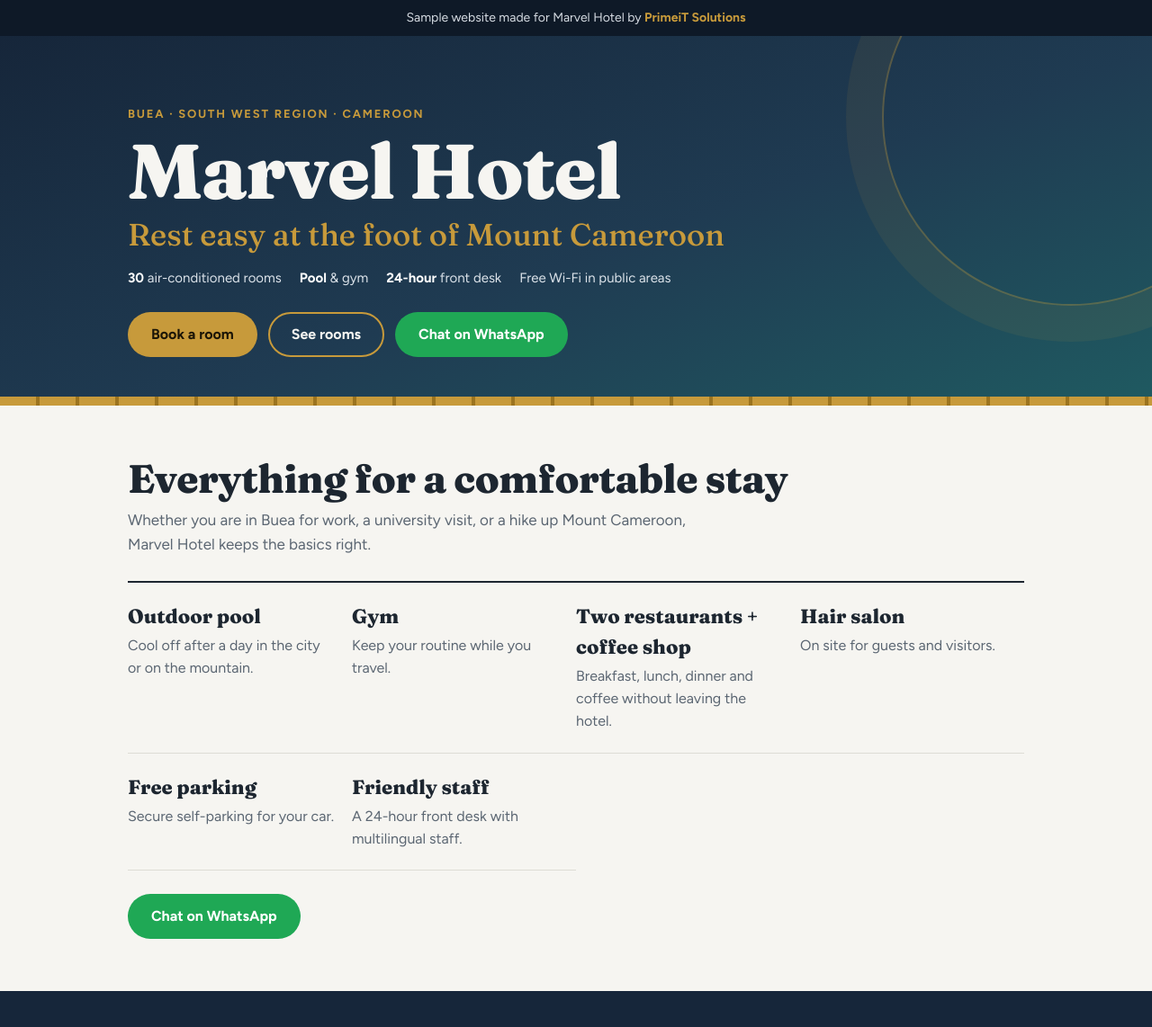
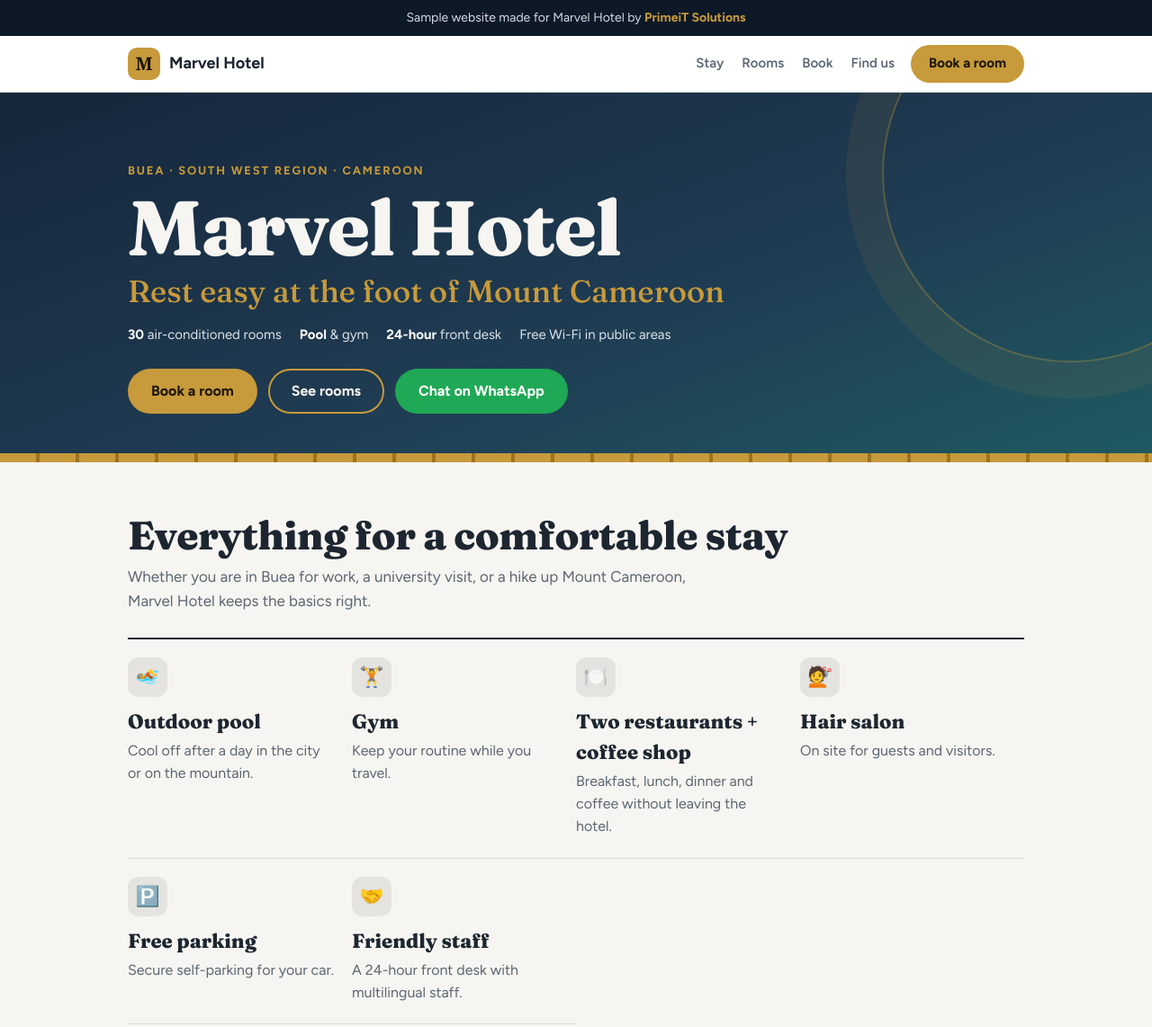
Before and after one commit to LAURELLOVE/marvel-hotel, a plain HTML site: page index.html in a window 1280 px wide. Shown: the top 1142 px of the page at 90% size. Drawn offline with Linux system fonts and the light colour scheme.

Commit message:
Add sticky nav, icons, FAQ, map and scroll polish

```diff
--- a/index.html
+++ b/index.html
@@ -83,11 +83,38 @@
 :root[data-theme="dark"] .bar .btn-book{background:var(--gold);color:#1B1507}
 @media (min-width:820px){.bar{display:none}body{padding-bottom:0}}
 .btn-wa{background:#1FA855;color:#fff}.btn-wa:hover{background:#178a45}.wa-row{padding-top:26px}.wa-row .btn,.actions .btn-wa{gap:9px}
+
+.nav{position:sticky;top:0;z-index:30;background:var(--surface);border-bottom:1px solid var(--line)}
+.nav .wrap{display:flex;align-items:center;gap:18px;min-height:62px}
+.logo{display:flex;align-items:center;gap:10px;font-weight:800;text-decoration:none;font-size:18px}
+.logo i{display:grid;place-items:center;width:36px;height:36px;border-radius:10px;background:var(--gold);color:#1B1507;font:800 20px Georgia,serif;font-style:normal}
+.nav-links{display:flex;margin-left:auto;gap:20px}
+.nav-links a{text-decoration:none;font-weight:600;font-size:15px;color:var(--muted)}
+.nav-links a:hover{color:var(--ink)}
+.nav .nav-cta{display:none;min-height:42px;padding:0 18px;font-size:15px;background:var(--gold);color:#1B1507}
+@media (min-width:820px){.nav .nav-cta{display:inline-flex}}
+@media (max-width:819px){.nav-links{gap:14px}.nav-links a:nth-child(n+3){display:none}.logo span{font-size:16px}}
+.ic{display:inline-grid;place-items:center;width:44px;height:44px;border-radius:12px;background:rgba(128,128,128,.16);font-size:22px;margin-bottom:10px}
+.faq{border-top:1px solid var(--line)}
+.faq details{border-bottom:1px solid var(--line);padding:16px 0;max-width:760px}
+.faq summary{cursor:pointer;font-weight:700;font-size:18px;list-style:none;display:flex;justify-content:space-between;gap:12px}
+.faq summary::after{content:"+";font-size:24px;line-height:1;color:var(--gold)}
+.faq details[open] summary::after{content:"\2212"}
+.faq details p{margin:10px 0 0;color:var(--muted)}
+.map{margin-top:26px;border-radius:18px;overflow:hidden;border:1px solid var(--line)}
+.map iframe{display:block;width:100%;height:320px;border:0}
+.map-note{font-size:14px;color:var(--muted);margin:8px 0 0}
+.reveal{opacity:0;transform:translateY(14px);transition:opacity .6s,transform .6s}
+.reveal.in{opacity:1;transform:none}
+@media (prefers-reduced-motion:reduce){.reveal{opacity:1;transform:none;transition:none}}
+section[id]{scroll-margin-top:70px}
 </style>
 </head>
 <body>
 
 <div class="demo">Sample website made for Marvel Hotel by <strong>PrimeiT Solutions</strong></div>
+<nav class="nav" aria-label="Main"><div class="wrap"><a class="logo" href="#top"><i>M</i><span>Marvel Hotel</span></a><div class="nav-links"><a href="#top2">Stay</a><a href="#rooms">Rooms</a><a href="#book">Book</a><a href="#find">Find us</a></div><a class="btn nav-cta" href="#book">Book a room</a></div></nav>
+<span id="top"></span>
 
 <header class="hero">
   <div class="wrap">
@@ -104,17 +131,17 @@
 </header>
 
 <main>
-<section>
+<section id="top2">
   <div class="wrap">
     <h2>Everything for a comfortable stay</h2>
     <p class="lead">Whether you are in Buea for work, a university visit, or a hike up Mount Cameroon, Marvel Hotel keeps the basics right.</p>
     <div class="amen">
-      <div><h3>Outdoor pool</h3><p>Cool off after a day in the city or on the mountain.</p></div>
-      <div><h3>Gym</h3><p>Keep your routine while you travel.</p></div>
-      <div><h3>Two restaurants + coffee shop</h3><p>Breakfast, lunch, dinner and coffee without leaving the hotel.</p></div>
-      <div><h3>Hair salon</h3><p>On site for guests and visitors.</p></div>
-      <div><h3>Free parking</h3><p>Secure self-parking for your car.</p></div>
-      <div><h3>Friendly staff</h3><p>A 24-hour front desk with multilingual staff.</p></div>
+      <div><span class="ic" aria-hidden="true">🏊</span><h3>Outdoor pool</h3><p>Cool off after a day in the city or on the mountain.</p></div>
+      <div><span class="ic" aria-hidden="true">🏋️</span><h3>Gym</h3><p>Keep your routine while you travel.</p></div>
+      <div><span class="ic" aria-hidden="true">🍽️</span><h3>Two restaurants + coffee shop</h3><p>Breakfast, lunch, dinner and coffee without leaving the hotel.</p></div>
+      <div><span class="ic" aria-hidden="true">💇</span><h3>Hair salon</h3><p>On site for guests and visitors.</p></div>
+      <div><span class="ic" aria-hidden="true">🅿️</span><h3>Free parking</h3><p>Secure self-parking for your car.</p></div>
+      <div><span class="ic" aria-hidden="true">🤝</span><h3>Friendly staff</h3><p>A 24-hour front desk with multilingual staff.</p></div>
     </div>
   </div>
 <div class="wrap wa-row"><a class="btn btn-wa wa-link" href="#" data-msg="Hello Marvel Hotel, I have a question about: Everything for a comfortable stay.">Chat on WhatsApp</a></div>
@@ -157,7 +184,8 @@
   </div>
 </section>
 
-<section class="find">
+<section class="faq" id="faq"><div class="wrap"><h2>Questions</h2><details><summary>What time are check-in and check-out?</summary><p>Check-in is from 12:00 and check-out is before 11:30.</p></details><details><summary>Is there parking?</summary><p>Yes, free self-parking is available.</p></details><details><summary>Is there a restaurant?</summary><p>Yes. There are two restaurants and a coffee shop on site.</p></details><details><summary>How do I book?</summary><p>Use the booking form and send it on WhatsApp. The front desk is open 24 hours.</p></details></div></section>
+<section class="find" id="find">
   <div class="wrap">
     <h2>Find us</h2>
     <div class="find-grid">
@@ -166,6 +194,7 @@
       <div><h3>Nearby</h3><p>Mount Cameroon trailheads and Buea town</p></div>
     </div>
   </div>
+<div class="wrap"><div class="map"><iframe title="Map of Buea" loading="lazy" src="https://www.openstreetmap.org/export/embed.html?bbox=9.211,4.132700000000001,9.270999999999999,4.1727&amp;layer=mapnik&amp;marker=4.1527,9.241"></iframe></div><p class="map-note">Map shows the general area. <a href="https://www.google.com/maps/search/Marvel+Hotel+Buea" target="_blank" rel="noopener">Open in Google Maps</a>.</p></div>
 <div class="wrap wa-row"><a class="btn btn-wa wa-link" href="#" data-msg="Hello Marvel Hotel, I have a question about: Find us.">Chat on WhatsApp</a></div>
 </section>
 </main>
@@ -209,6 +238,11 @@
   a.href = waLink(a.dataset.msg);
   a.target = "_blank"; a.rel = "noopener";
 });
+
+if ("IntersectionObserver" in window) {
+  const io = new IntersectionObserver((es) => es.forEach((e) => { if (e.isIntersecting) { e.target.classList.add("in"); io.unobserve(e.target); } }), {threshold: .1});
+  document.querySelectorAll("main section > .wrap, main section > div").forEach((el) => { el.classList.add("reveal"); io.observe(el); });
+}
 </script>
 </body>
 </html>
```
